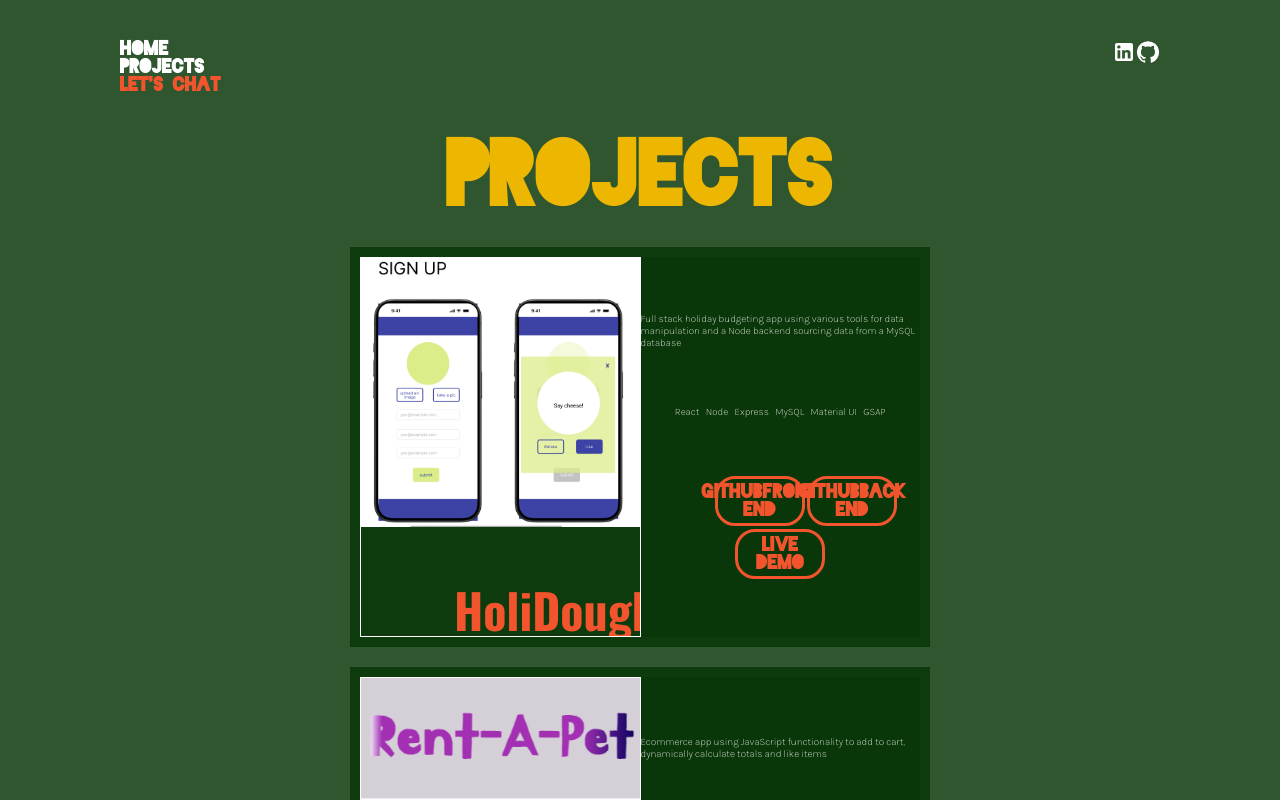
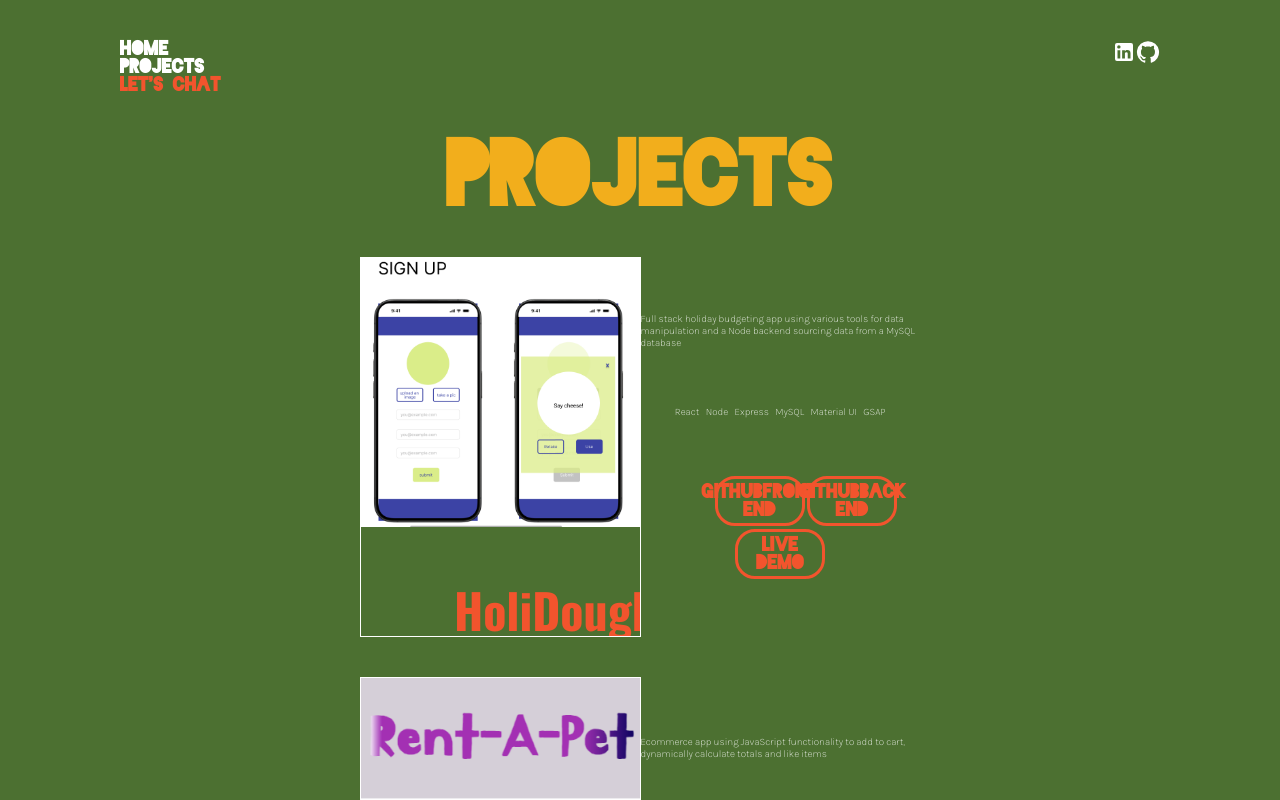
Before and after one commit to zedvas/portfolio, a React (Vite) app: page /projects in a window 1280 px wide. Shown: the top 800 px of the page. Built offline with nearby package versions, Linux system fonts and the light colour scheme.

Commit message:
changed css var names

```diff
--- a/src/Projects.jsx
+++ b/src/Projects.jsx
@@ -46,7 +46,6 @@ export const Projects = () => {
         githubLink="https://github.com/zedvas/weatherApp"
         demoLink="https://weather-zv.netlify.app/"
       />
-
       <Card
         imageSrc={"/assets/julyliebe-mobile.png"}
         title={"JulyLiebe Homage"}
--- a/src/css/app2.css
+++ b/src/css/app2.css
@@ -1,7 +1,7 @@
 :root {
-  --light: rgb(237, 182, 0);
-  --dark: rgba(9, 55, 9, 0.842);
-  --accent: rgb(242, 84, 45);
+  --yellow: #f2ae1c;
+  --green: #4c7031;
+  --accent: #f2542d;
   --navHeight: 15vh;
 }
 
@@ -20,8 +20,8 @@ body {
   font-family: "Karla", sans-serif;
   font-size: 62.5%;
   font-weight: 100;
-  background-color: var(--dark);
-  color: var(--dark);
+  background-color: var(--green);
+  color: var(--green);
   width: 100vw;
 }
 
@@ -89,8 +89,8 @@ h1 {
   display: flex;
   flex-direction: column;
   align-items: center;
-  color: var(--light);
-  margin: 0.3em 0
+  color: var(--yellow);
+  margin: 0.3em 0;
 }
 
 .titleContainer h1 {
@@ -103,7 +103,7 @@ h1 {
   letter-spacing: -0.25rem;
   color: var(--accent);
   margin-right: 0.3em;
-  margin-top: -0.9em
+  margin-top: -0.9em;
 }
 
 .about {
@@ -144,7 +144,7 @@ form {
 }
 
 input {
-  background-color: var(--dark);
+  background-color: var(--green);
   color: #ffffff;
 }
 
@@ -191,8 +191,8 @@ button[type="submit"] {
   height: 100%;
 }
 .card {
-  background-color: var(--dark);
-  color:white;
+  background-color: var(--green);
+  color: white;
   width: 100%;
   display: flex;
   flex-direction: column;
@@ -224,13 +224,13 @@ button[type="submit"] {
 }
 
 .buttonContainer {
-    flex-direction: column;
+  flex-direction: column;
 }
 
 .buttonContainer div {
-    width: 60%;
-display: flex;
-justify-content: space-between;
+  width: 60%;
+  display: flex;
+  justify-content: space-between;
 }
 .infoContainer {
   flex-direction: column;
@@ -251,10 +251,10 @@ justify-content: space-between;
   overflow: hidden;
 }
 .imageContainer img {
-  width:100%;
+  width: 100%;
 }
 .infoContainer {
-  background-color: var(--dark);
+  background-color: var(--green);
 }
 .card h2 {
   font-family: "Oswald", sans-serif;
@@ -274,7 +274,7 @@ justify-content: space-between;
   border-radius: 20px;
   text-align: center;
   width: 90px;
-   height: 50px;
+  height: 50px;
   display: flex;
   flex-direction: column;
   justify-content: center;
@@ -283,7 +283,6 @@ justify-content: space-between;
   color: var(--accent);
   background-color: transparent;
   border: 3px solid var(--accent);
-
 }
 
 .card button span {
```
